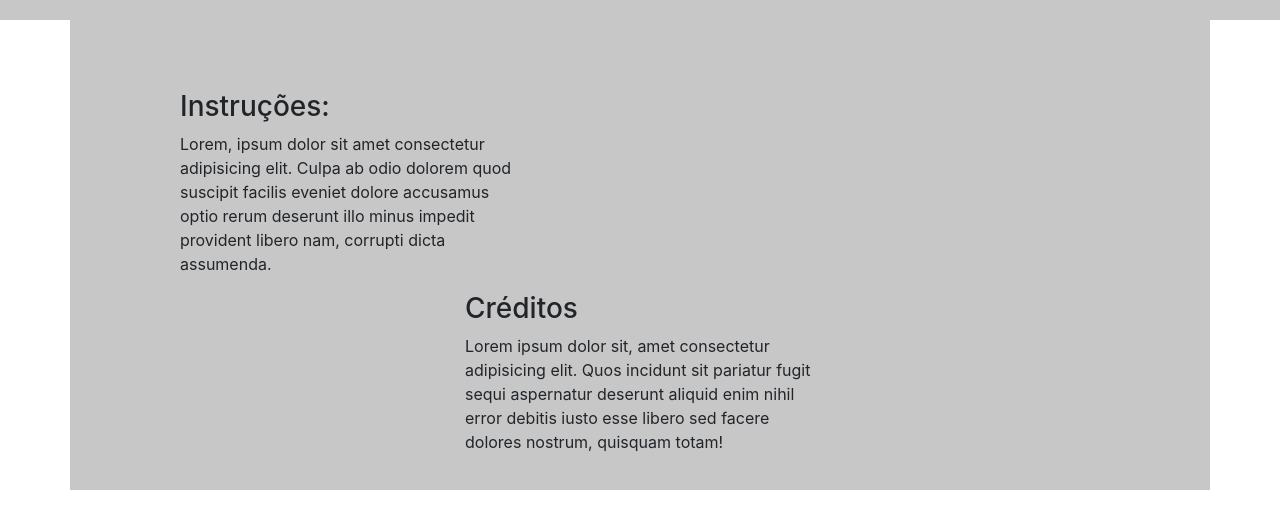
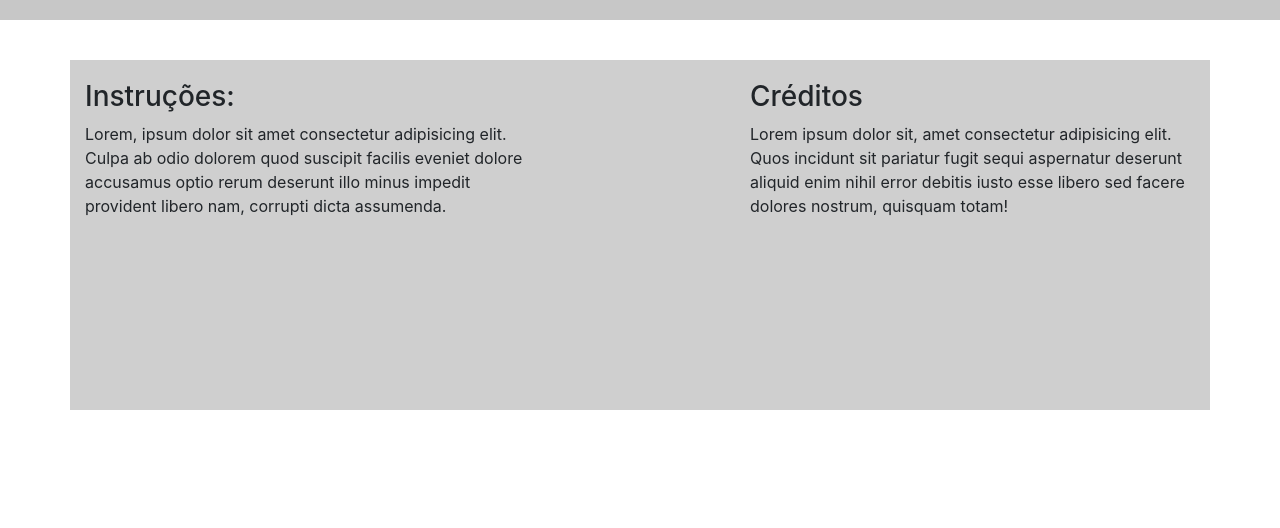
Before and after one commit to ArturKazuo/ArturKazuo.github.io, a plain HTML site: page index.html in a window 1280 px wide. Shown: the part 56-584 px from the top of the page. Drawn offline with nearby package versions, Linux system fonts and the light colour scheme.

Commit message:
#6 commit

```diff
--- a/index.css
+++ b/index.css
@@ -4,15 +4,15 @@ header{
 }
 
 .descrição{
-    background-color: #c7c7c7;
+    background-color: #cfcfcf;
     padding: 20px;
+    margin-top:40px;
 }
 
 .descricao{
     display: flex;
     justify-content: center;
     align-items: center;
-    margin-top:50px;
 }
 
 h1{
--- a/index.html
+++ b/index.html
@@ -22,7 +22,7 @@
     <main>
         <section class="container descrição">
             <div class="row descricao">
-                <div class="col-4">
+                <div class="col-5">
                     <h3>
                         Instruções:
                     </h3>
@@ -30,16 +30,21 @@
                         Lorem, ipsum dolor sit amet consectetur adipisicing elit. Culpa ab odio dolorem quod suscipit facilis eveniet dolore accusamus optio rerum deserunt illo minus impedit provident libero nam, corrupti dicta assumenda.
                     </p>
                 </div>
-                <div class="col-6">
-                    <iframe src="" frameborder="0"></iframe>
+                <div class="col-2">
+
                 </div>
-                <div class="col-4">
+                <div class="col-5">
                     <h3>
                         Créditos
                     </h3>
                     <p>
                         Lorem ipsum dolor sit, amet consectetur adipisicing elit. Quos incidunt sit pariatur fugit sequi aspernatur deserunt aliquid enim nihil error debitis iusto esse libero sed facere dolores nostrum, quisquam totam!
                     </p>
+                </div>
+            </div>
+            <div class="row jogo">
+                <div class="col-12">
+                    <iframe class="jogoI" src="" frameborder="0"></iframe>
                 </div>
             </div>
         </section>
```
